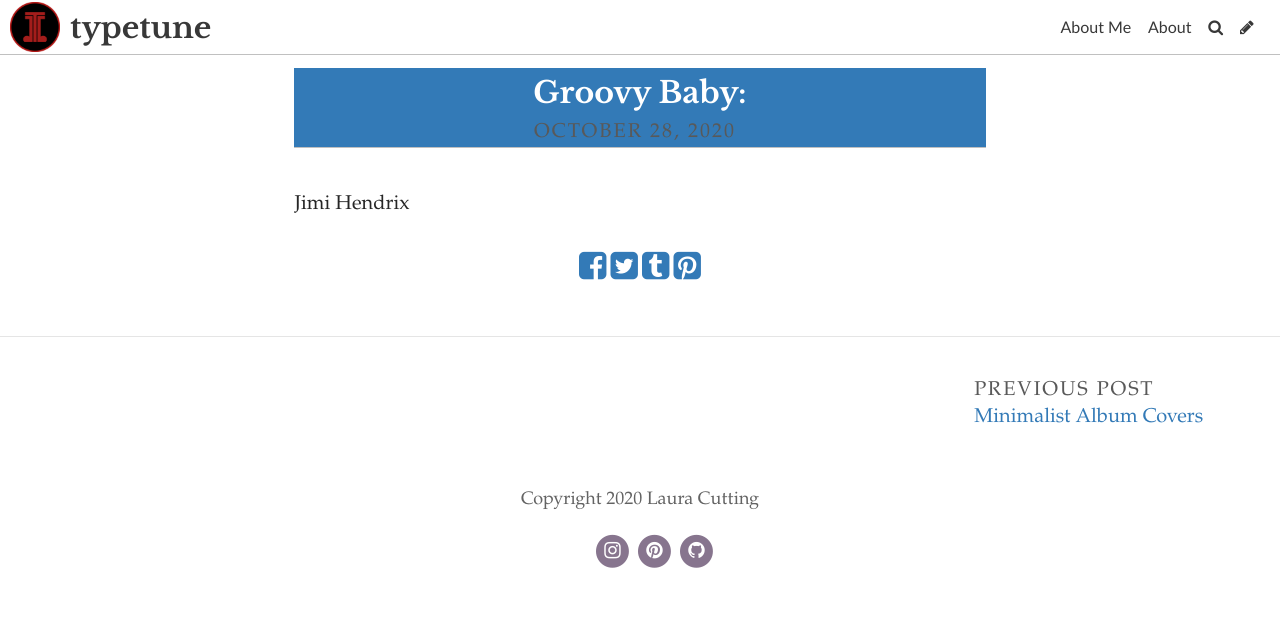
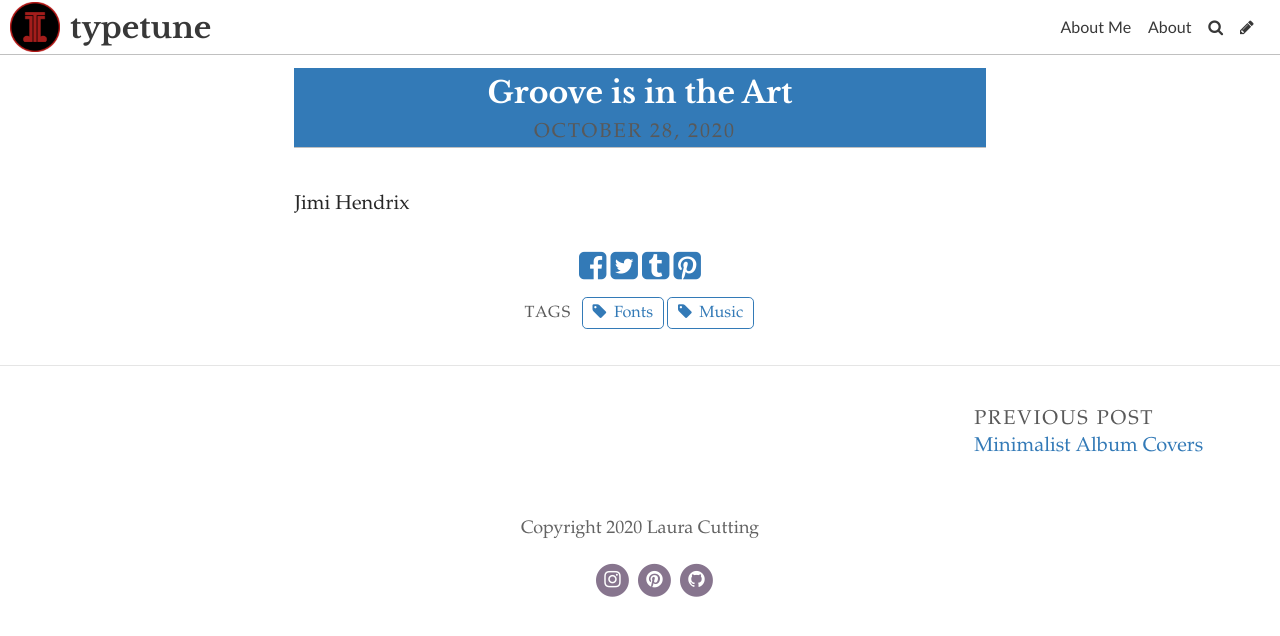
Before and after one commit to lauracutting/typetune, a Jekyll site: the page built from _posts/2020-10-28-groovy-baby.md, in a window 1280 px wide. Shown: the top 636 px of the page. Built offline with Jekyll 4.4.1, drawn with Linux system fonts in a browser that asks for light colours; some web fonts are replaced.

Commit message:
Update Post “2020-10-28-groovy-baby”

```diff
--- a/_posts/2020-10-28-groovy-baby.md
+++ b/_posts/2020-10-28-groovy-baby.md
@@ -1,7 +1,10 @@
 ---
 layout: post
-title: "Groovy Baby: "
+title: Groove is in the Art
 date: 2020-10-28T23:42:45.919Z
 comments: true
+tags:
+  - Music
+  - Fonts
 ---
 Jimi Hendrix
```
